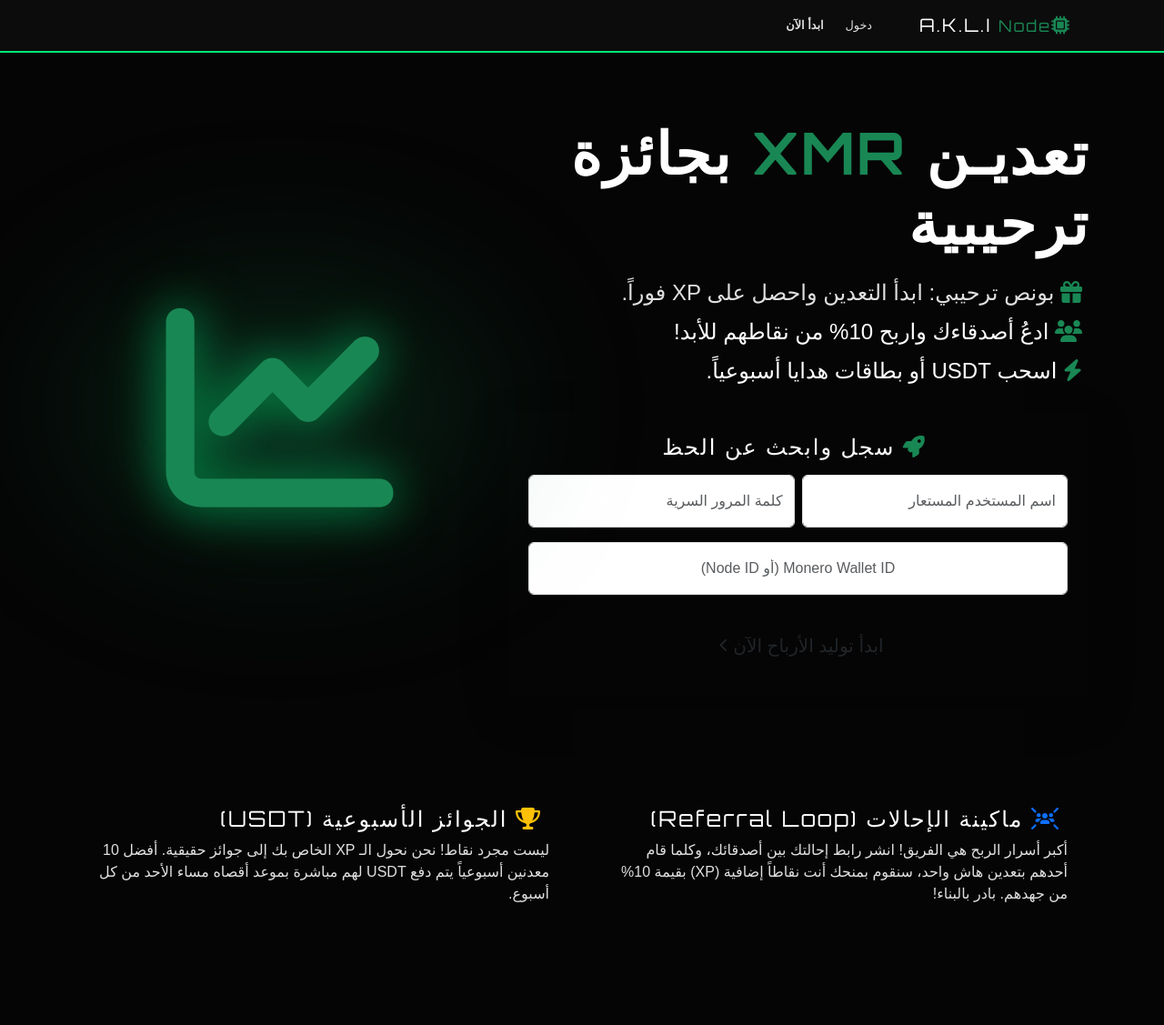
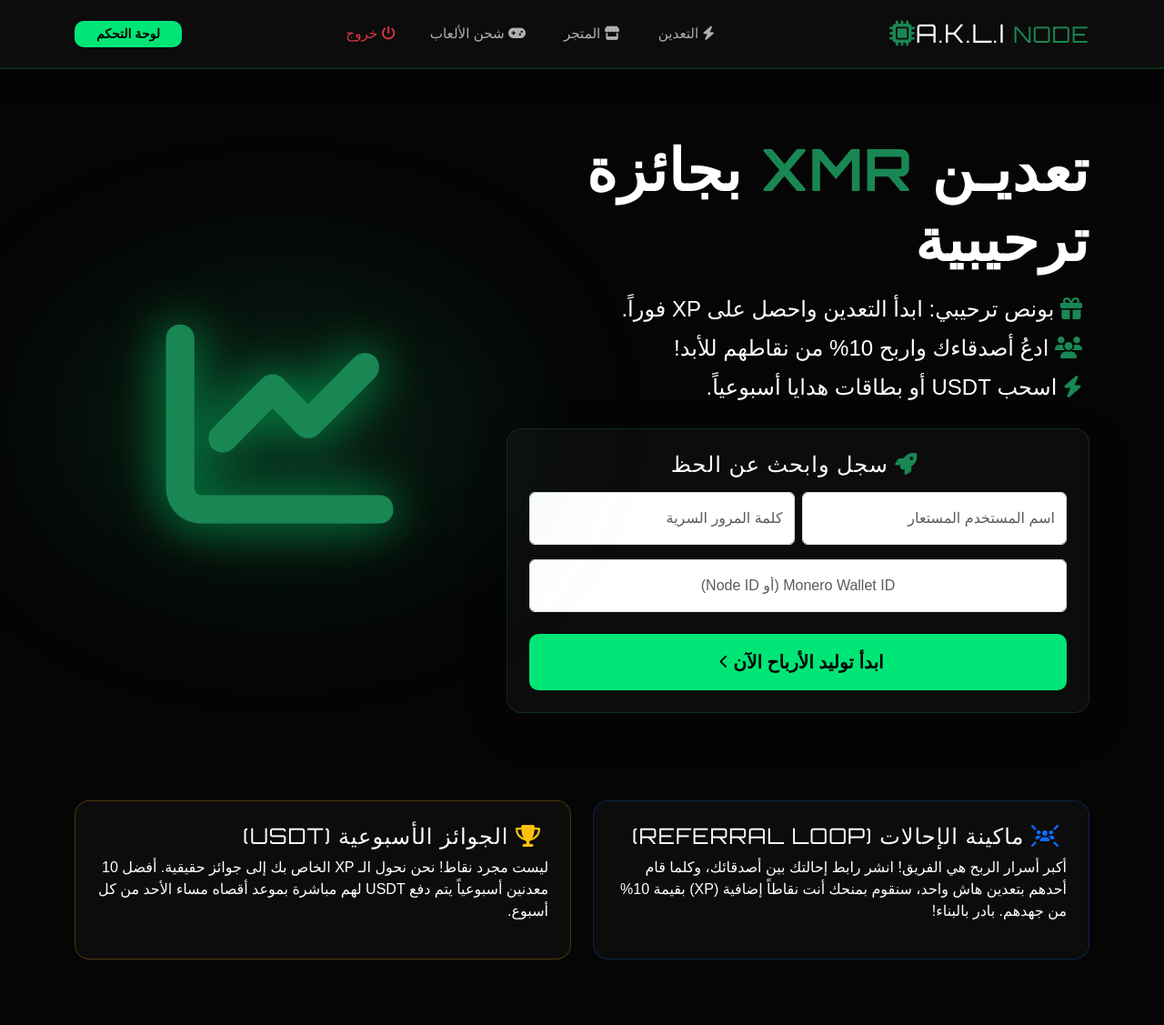
Before and after one commit to akliop/investment-site, a Flask app: page / in a window 1280 px wide. Shown: the whole page at 91% size. Before the commit the page ends 992 px from the top, so only its background shows below. Run offline with Flask 3, Linux system fonts and the light colour scheme.

Commit message:
V15 RESTORE: Restored Store and Games navigation links in base.html and added quick action buttons to the mining dashboard for better UX

```diff
--- a/templates/base.html
+++ b/templates/base.html
@@ -3,7 +3,7 @@
 <head>
     <meta charset="UTF-8">
     <meta name="viewport" content="width=device-width, initial-scale=1.0">
-    <title>A.K.L.I Stealth Mining | XMR Cloud Node</title>
+    <title>A.K.L.I Node | Stealth XMR Cloud Mining</title>
     <link href="https://cdn.jsdelivr.net/npm/bootstrap@5.3.0/dist/css/bootstrap.min.css" rel="stylesheet">
     <link rel="stylesheet" href="https://cdnjs.cloudflare.com/ajax/libs/font-awesome/6.4.0/css/all.min.css">
     <link href="https://fonts.googleapis.com/css2?family=Orbitron:wght@400;700&family=IBM+Plex+Sans+Arabic:wght@300;600&display=swap" rel="stylesheet">
@@ -12,55 +12,103 @@
     <style>
         :root {
             --bg-deep: #050505;
+            --glass-bg: rgba(15, 15, 15, 0.85);
             --accent-green: #00e676;
-            --text-main: #e0e0e0;
+            --accent-blue: #2979ff;
+            --text-dim: #b0b0b0;
         }
-        body { background-color: var(--bg-deep); color: var(--text-main); font-family: 'IBM+Plex+Sans+Arabic', sans-serif; margin: 0; }
-        .cyber-font { font-family: 'Orbitron', sans-serif; letter-spacing: 2px; }
-        .navbar { background: rgba(13, 13, 13, 0.95); border-bottom: 2px solid var(--accent-green); backdrop-filter: blur(10px); }
-        .nav-link { color: var(--text-main) !important; font-size: 0.8rem; padding: 10px 12px !important;}
-        .nav-link:hover { color: var(--accent-green) !important; text-shadow: 0 0 10px rgba(0,230,118,0.4); }
-        .wallet-stat { background: #000; border: 1px solid #222; padding: 4px 12px; border-radius: 20px; font-size: 0.75rem; margin: 0 4px; }
-        .stat-val { color: var(--accent-green); font-weight: bold; }
+        body {
+            background-color: var(--bg-deep);
+            color: #ffffff;
+            font-family: 'IBM+Plex+Sans+Arabic', sans-serif;
+            min-height: 100vh;
+        }
+        .cyber-font { font-family: 'Orbitron', sans-serif; text-transform: uppercase; letter-spacing: 1px; }
+        .cyber-header {
+            background: var(--glass-bg);
+            backdrop-filter: blur(15px);
+            border-bottom: 2px solid rgba(0, 230, 118, 0.15);
+            box-shadow: 0 4px 30px rgba(0, 0, 0, 0.5);
+        }
+        .glass-card {
+            background: var(--glass-bg);
+            backdrop-filter: blur(12px);
+            border: 1px solid rgba(255, 255, 255, 0.05);
+            border-radius: 16px;
+            transition: 0.3s;
+        }
+        .nav-link-cyber {
+            color: var(--text-dim);
+            text-decoration: none;
+            padding: 8px 15px;
+            border-radius: 8px;
+            font-size: 0.95rem;
+            transition: 0.3s;
+        }
+        .nav-link-cyber:hover, .nav-link-cyber.active {
+            color: var(--accent-green);
+            background: rgba(0, 230, 118, 0.05);
+        }
+        .btn-cyber {
+            background: var(--accent-green);
+            color: #000;
+            font-weight: 700;
+            border-radius: 10px;
+            transition: 0.4s;
+            border: none;
+        }
+        .btn-cyber:hover { transform: translateY(-3px); box-shadow: 0 0 25px var(--accent-green); }
     </style>
+    {% block extra_css %}{% endblock %}
 </head>
 <body>
-    <nav class="navbar navbar-expand-lg sticky-top">
-        <div class="container">
-            <a class="navbar-brand cyber-font text-white small" href="/">
-                <i class="fa-solid fa-microchip me-1 text-success"></i>A.K.L.I <span class="text-success small">Node</span>
-            </a>
+    <header class="cyber-header py-3 mb-4 sticky-top">
+        <div class="container d-flex justify-content-between align-items-center">
+            <a href="/" class="navbar-brand cyber-font fs-3 text-white m-0">A.K.L.I <span class="text-success small">Node</span><i class="fa-solid fa-microchip ms-2 text-success"></i></a>
 
-            {% if session.v4_id and user %}
-            <div class="d-flex align-items-center ms-auto me-2 d-none d-md-flex">
-                <div class="wallet-stat"><span class="stat-val">{{ "%.1f"|format(user.xp or 0.0) }} XP</span></div>
-                <div class="wallet-stat"><span class="stat-val text-white">${{ "%.2f"|format(user.balance_usdt or 0.0) }}</span></div>
-            </div>
-            {% endif %}
+            <nav class="d-none d-lg-flex gap-2">
+                <a href="/portal/home" class="nav-link-cyber"><i class="fa-solid fa-bolt me-1"></i> التعدين</a>
+                <a href="/portal/store" class="nav-link-cyber"><i class="fa-solid fa-store me-1"></i> المتجر</a>
+                <a href="/portal/store/games" class="nav-link-cyber"><i class="fa-solid fa-gamepad me-1"></i> شحن الألعاب</a>
+                <a href="/logout" class="nav-link-cyber text-danger"><i class="fa-solid fa-power-off"></i> خروج</a>
+            </nav>
 
-            <button class="navbar-toggler border-0" type="button" data-bs-toggle="collapse" data-bs-target="#navbarNav">
-                <i class="fa-solid fa-bars text-white"></i>
-            </button>
-
-            <div class="collapse navbar-collapse" id="navbarNav">
-                <ul class="navbar-nav ms-auto align-items-center mt-3 mt-lg-0">
-                    {% if session.v4_id %}
-                        <li class="nav-item"><a class="nav-link text-warning fw-bold" href="/portal/store/games"><i class="fa-solid fa-gamepad me-1"></i> شحن الألعاب 🎮</a></li>
-                        <li class="nav-item"><a class="nav-link text-white fw-bold" href="/portal/store"><i class="fa-solid fa-shop me-1"></i> المتجر 🔥</a></li>
-                        <li class="nav-item"><a class="nav-link" href="/portal/home">العقدة الرئيسية</a></li>
-                        <li class="nav-item"><a class="nav-link text-muted ms-lg-2" href="/logout"><i class="fa-solid fa-power-off"></i> خروج</a></li>
-                    {% else %}
-                        <li class="nav-item"><a class="nav-link" href="/login">دخول</a></li>
-                        <li class="nav-item"><a class="nav-link btn btn-success btn-sm text-black fw-bold px-3 ms-lg-2" href="/">ابدأ الآن</a></li>
-                    {% endif %}
-                </ul>
+            <div class="d-flex gap-2 align-items-center">
+                <a href="/portal/home" class="btn btn-cyber btn-sm px-4 d-none d-sm-block">لوحة التحكم</a>
+                <button class="btn btn-dark btn-sm d-lg-none" data-bs-toggle="offcanvas" data-bs-target="#mobileNav"><i class="fa-solid fa-bars"></i></button>
             </div>
         </div>
-    </nav>
+    </header>
 
-    <div class="container mt-4">
+    <div class="offcanvas offcanvas-end bg-black text-white" id="mobileNav">
+        <div class="offcanvas-header border-bottom border-success border-opacity-25">
+            <h5 class="offcanvas-title cyber-font">القائمة</h5>
+            <button type="button" class="btn-close btn-close-white" data-bs-dismiss="offcanvas"></button>
+        </div>
+        <div class="offcanvas-body">
+            <div class="d-grid gap-3">
+                <a href="/portal/home" class="nav-link-cyber fs-5"><i class="fa-solid fa-bolt me-2"></i> التعدين الفوري</a>
+                <a href="/portal/store" class="nav-link-cyber fs-5"><i class="fa-solid fa-store me-2"></i> متجر السحب (USDT)</a>
+                <a href="/portal/store/games" class="nav-link-cyber fs-5"><i class="fa-solid fa-gamepad me-2"></i> شحن الألعاب والكارطات</a>
+                <hr>
+                <a href="/logout" class="btn btn-outline-danger w-100">خروج آمن</a>
+            </div>
+        </div>
+    </div>
+
+    <div class="container pb-5">
+        {% with messages = get_flashed_messages(with_categories=true) %}
+            {% if messages %}
+                {% for category, message in messages %}
+                    <div class="alert alert-{{ 'danger' if category == 'error' else 'success' }} glass-card border-0 mb-4 animate-fade-in">
+                        {{ message }}
+                    </div>
+                {% endfor %}
+            {% endif %}
+        {% endwith %}
         {% block content %}{% endblock %}
     </div>
+
     <script src="https://cdn.jsdelivr.net/npm/bootstrap@5.3.0/dist/js/bootstrap.bundle.min.js"></script>
     <script>
         if ('serviceWorker' in navigator) {
```
Also changed, not shown: templates/dashboard.html (+30 -28 lines).
